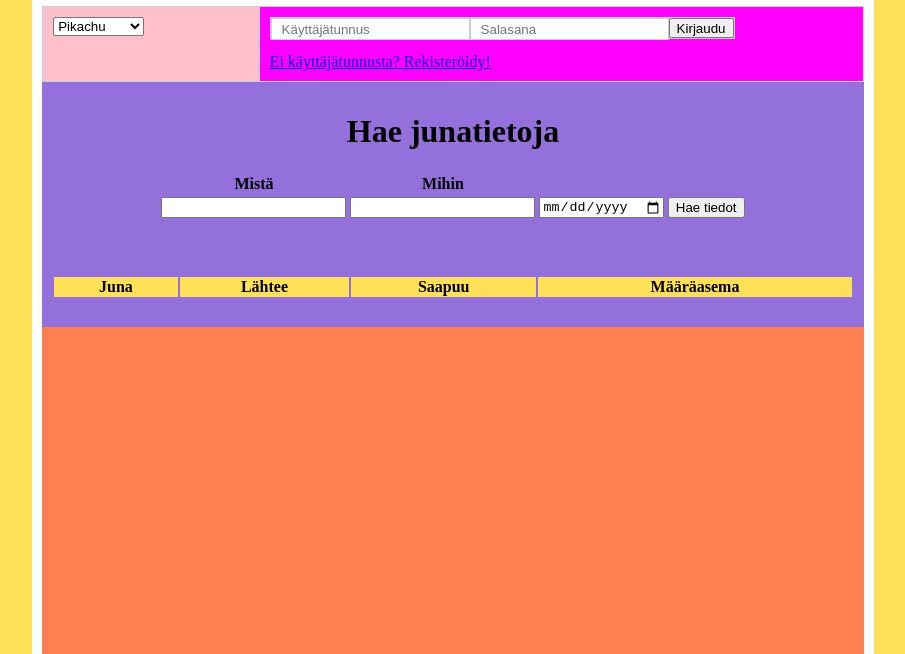
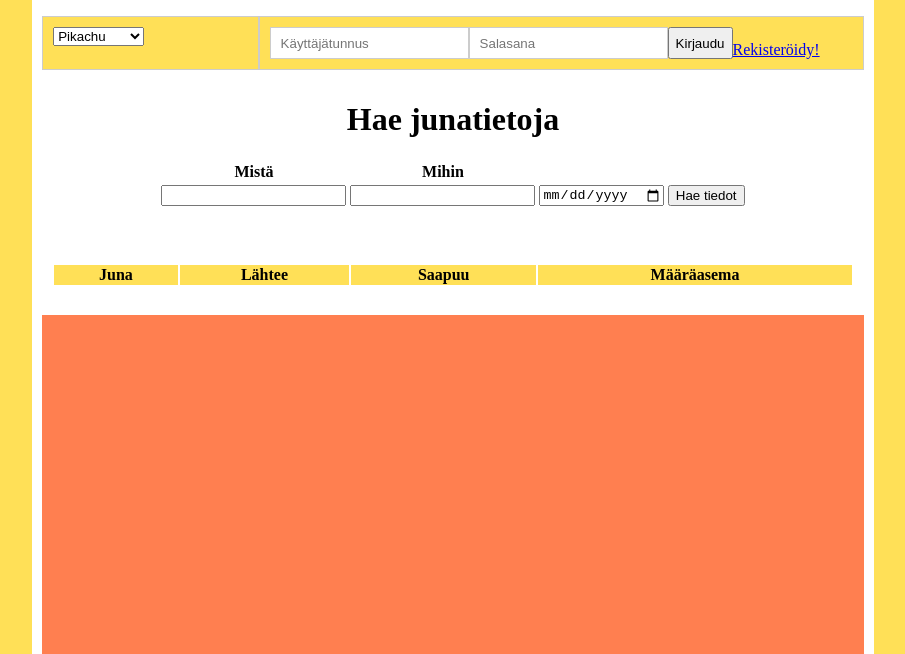
Before and after one commit to smie8/tsukutsuku, a plain HTML site: page index.html in a window 1280 px wide. Shown: the part 146-800 px from the top of the page, without its empty margins (187-1092 px from the left). Drawn offline with nearby package versions, Linux system fonts and the light colour scheme; some packages are replaced by stand-ins of ours.

Commit message:
Siistittiin koodia

```diff
--- a/css/tyylit.css
+++ b/css/tyylit.css
@@ -65,6 +65,7 @@ option.punainen:hover {
     display: flex;
     justify-content: center;
     flex-wrap: wrap;
+    padding-bottom: 10px;
 }
 
 .banner {
@@ -79,31 +80,32 @@ img.banneriKuva {
 }
 /*--------------------------------*/
 
-.yläpalkki {
+#yläpalkki {
     display: flex;
     justify-content: space-between;
-    background-color: pink;
+    background-color: var(--keltainen);
     max-height: 200px;
     flex-wrap:wrap;
 }
 
-.yläpalkki div.teemavalikko {
+.teemavalikko {
     flex: 1;
     border: 1px #ccc solid;
     padding: 10px;
+
 }
 
-.yläpalkki div.kirjautumisalue {
+.kirjautumisalue {
     flex: 3;
     display: flex;
     border: 1px #ccc solid;
     padding: 10px;
     align-items: flex-end;
     flex-wrap:wrap;
-    background-color: fuchsia;
+
 }
 
-.yläpalkki div.kirjautumisalue div.kirjautumisalue2 {
+kirjautumisalue2 {
     flex: 4;
     display: inline-flex;
     border: 1px #ccc solid;
@@ -112,19 +114,18 @@ img.banneriKuva {
     background-color: chartreuse;
 }
 
-.yläpalkki div.kirjautumisalue div.kirjautumisalue2 .kirjautumisalue3{
+.kirjautumisalue3 {
     border: 1px #ccc solid;
     padding: 10px;
 }
 
-.yläpalkki div.kirjautumisalue .kirjautumisalue4 {
+.kirjautumisalue4 {
     flex: 1;
 }
 
 .junatietoRuutu {
     display: flex;
     flex-direction: column;
-    background-color: mediumpurple;
     /*text-align: center;*/
     justify-content: center;
     padding: 10px;
@@ -185,7 +186,6 @@ img.banneriKuva {
 /* Tietotaulukko <-----*/
 
 .kuvanpaikka {
-    background-color: darkcyan;
     padding: 10px;
 }
 
--- a/index.html
+++ b/index.html
@@ -17,7 +17,7 @@
             <div class="banner"><img src="gfx/logo.png" class="banneriKuva"></div>
         </div>
 
-        <div class="yläpalkki">
+        <div id="yläpalkki">
 
             <div class="teemavalikko">
                 <select id="valinnat" onchange="muutaVaripreferenssi()" value="kel">
@@ -44,7 +44,7 @@
                 </div>
 
                 <div class="piilotaKunKirjautunut">
-                    <a href="register.html" class="kirjautumisalue4">Ei käyttäjätunnusta? Rekisteröidy!</a>
+                    <a href="register.html" class="kirjautumisalue4">Rekisteröidy!</a>
                 </div>
 
                 <p id="tervetuloa" class="kirjautumisalue5"></p>
```
